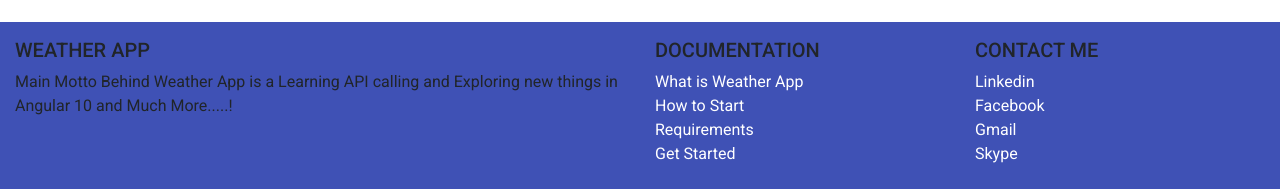
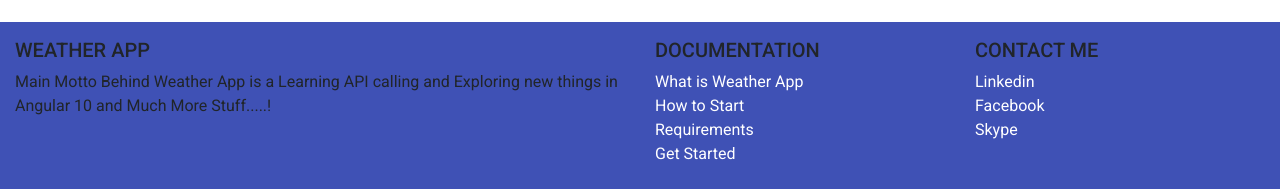
Before and after one commit to belotesagar/latest-weather-app, an Angular app in the folder weather/: page /home in a window 1280 px wide. Shown: the part 730-919 px from the top of the page. Built offline with nearby package versions, Linux system fonts and the light colour scheme; no server answers.

Commit message:
footer updated

```diff
--- a/weather/src/app/app.module.ts
+++ b/weather/src/app/app.module.ts
@@ -16,6 +16,7 @@ import { SignupComponent } from './signup/signup.component';
 import { PageNotFoundComponent } from './page-not-found/page-not-found.component';
 import { MatDialogModule } from '@angular/material/dialog';
 import { FooterComponent } from './footer/footer.component';
+
 
 @NgModule({
   declarations: [
--- a/weather/src/app/footer/footer.component.html
+++ b/weather/src/app/footer/footer.component.html
@@ -4,7 +4,7 @@
       <div class="col-md-6 mt-md-0 mt-3">
         <h5 class="text-uppercase">Weather App</h5>
         <p>Main Motto Behind Weather App is a Learning API calling and Exploring new things in Angular 10 and Much
-          More.....!</p>
+          More Stuff.....!</p>
       </div>
       <hr class="clearfix w-100 d-md-none pb-3">
       <div class="col-md-3 mb-md-0 mb-3">
@@ -28,16 +28,16 @@
         <h5 class="text-uppercase">Contact Me</h5>
         <ul class="list-unstyled">
           <li>
-            <a href="#!">Linkedin</a>
+            <a href="https://www.linkedin.com/in/sagar-belote-160b4811b">Linkedin</a>
           </li>
           <li>
-            <a href="#!">Facebook</a>
+            <a href="https://www.facebook.com/sagar.belote">Facebook</a>
           </li>
           <li>
-            <a href="#!">Gmail</a>
+            <a href="mailto:sagarbelotes@gmail.com"></a>
           </li>
           <li>
-            <a href="#!">Skype</a>
+            <a href="https://join.skype.com/invite/lAi8I7fHkRkH">Skype</a>
           </li>
         </ul>
       </div>
```
